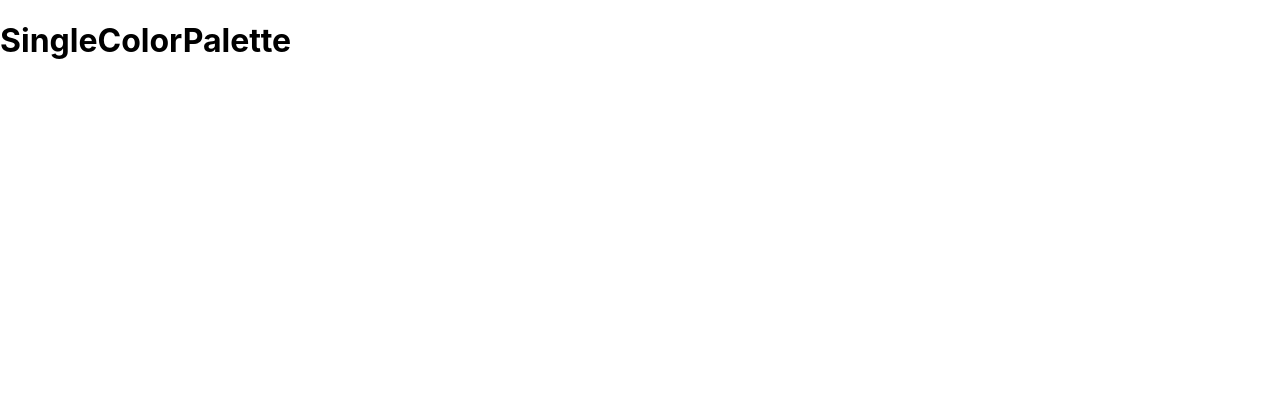
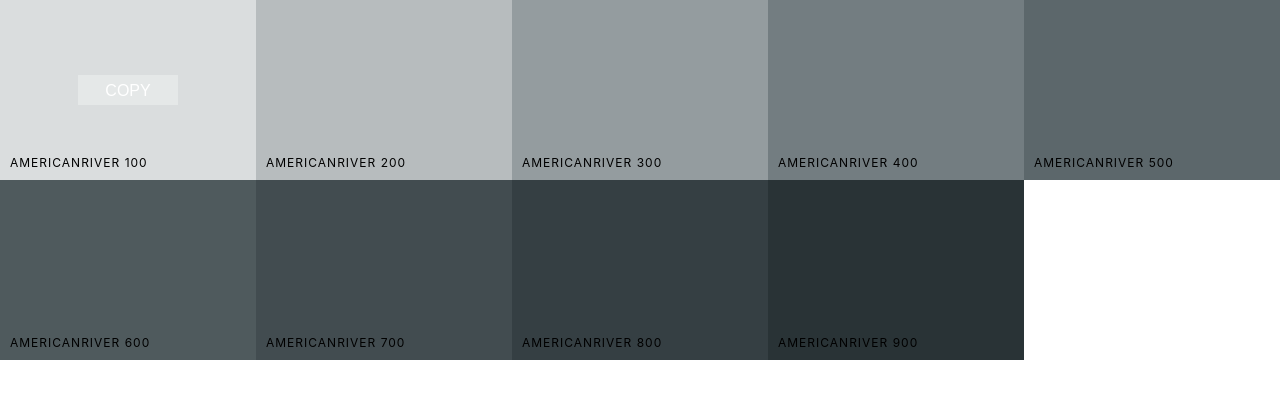
Before and after one commit to elizabethrsotomayor/colors-app, a React (Create React App) app: page /palette/flat-ui-colors-american/americanriver in a window 1280 px wide. Shown: the top 398 px of the page. Built offline with nearby package versions, Linux system fonts and the light colour scheme.

Commit message:
display colors in SingleColorPalette

```diff
--- a/package.json
+++ b/package.json
@@ -18,6 +18,7 @@
     "react-dom": "^18.2.0",
     "react-router-dom": "^6.15.0",
     "react-scripts": "5.0.1",
+    "uuid": "^9.0.0",
     "web-vitals": "^2.1.4"
   },
   "scripts": {
--- a/src/App.js
+++ b/src/App.js
@@ -4,7 +4,7 @@ import PaletteList from './PaletteList';
 import {Route, Routes, useParams} from 'react-router-dom';
 import seedColors from './seedColors';
 import React, { Component } from 'react';
-import SingleColorPalette from './SingleColorPalette';
+import SingleColorPaletteWrapper from './SingleColorPaletteWrapper';
 
 class App extends Component {
   render() {
@@ -18,7 +18,7 @@ class App extends Component {
        )}/>
         <Route path="/palette/:id" element={<PaletteWrapper/>}/>
         <Route path="*" element={<h1>Not Found!</h1>}/>
-        <Route path="/palette/:paletteId/:colorId" element={<SingleColorPalette/>}/>
+        <Route path="/palette/:paletteId/:colorId" element={<SingleColorPaletteWrapper/>}/>
       </Routes>
     );
   }
--- a/src/ColorBox.js
+++ b/src/ColorBox.js
@@ -19,7 +19,7 @@ export default class ColorBox extends Component {
     }
 
     render() {
-        const { name, background, moreUrl } = this.props;
+        const { name, background, moreUrl, showLink } = this.props;
         const {copied} = this.state;
         return (
             <CopyToClipboard text={background} onCopy={this.changeCopyState}>
@@ -35,9 +35,11 @@ export default class ColorBox extends Component {
                     </div>
                     <button className="ColorBox-copy-btn">Copy</button>
                 </div>
-                <Link to={moreUrl} onClick={e => e.stopPropagation()}>
-                    <span className="ColorBox-see-more">More</span>
-                </Link>
+                {showLink && (
+                    <Link to={moreUrl} onClick={e => e.stopPropagation()}>
+                        <span className="ColorBox-see-more">More</span>
+                    </Link>
+                )}
             </div>
             </CopyToClipboard>
         )
--- a/src/Palette.js
+++ b/src/Palette.js
@@ -26,7 +26,7 @@ export default class Palette extends Component {
     const {colors, paletteName, emoji, id} = this.props.palette;
     const {level, format} = this.state;
     const colorBoxes = colors[level].map(color => (
-        <ColorBox background={color[format]} name={color.name} key={color.id} moreUrl={`/palette/${id}/${color.id}`}/>
+        <ColorBox background={color[format]} name={color.name} key={color.id} moreUrl={`/palette/${id}/${color.id}`} showLink/>
     ));
 
     return (
--- a/src/SingleColorPalette.js
+++ b/src/SingleColorPalette.js
@@ -1,9 +1,37 @@
-import React, { Component } from 'react'
+import React, { Component } from 'react';
+import ColorBox from './ColorBox';
+import { v4 as uuidv4 } from 'uuid';
 
 export default class SingleColorPalette extends Component {
+  constructor(props){
+    super(props);
+    this._shades = this.gatherShades(this.props.palette, this.props.colorId);
+  }
+
+  gatherShades(palette, colorToFilterBy) {
+    let shades = [];
+    let allColors = palette.colors;
+
+    for (let key in allColors) {
+      shades = shades.concat(
+        allColors[key].filter(color => color.id === colorToFilterBy)
+      );
+    }
+
+    return shades.slice(1);
+  }
+
   render() {
+    const colorBoxes = this._shades.map(color => (
+      <ColorBox
+        key={uuidv4()}
+        name={color.name}
+        background={color.hex}
+        showLink={false}
+      />
+    ));
     return (
-      <div><h1>SingleColorPalette</h1></div>
+      <div className='Palette'><div className='Palette-colors'>{colorBoxes}</div></div>
     )
   }
 }
--- /dev/null
+++ b/src/SingleColorPaletteWrapper.js
@@ -0,0 +1,16 @@
+import SingleColorPalette from "./SingleColorPalette";
+import { generatePalette } from "./colorHelpers";
+import seedColors from "./seedColors";
+import { useParams } from "react-router-dom";
+
+const findPalette = id => seedColors.find(palette => palette.id === id);
+
+const SingleColorPaletteWrapper = () => {
+  const { paletteId, colorId } = useParams();
+
+  const palette = generatePalette(findPalette(paletteId))
+
+  return <SingleColorPalette colorId={colorId} palette={palette}/>;
+};
+
+export default SingleColorPaletteWrapper;
```
Also changed, not shown: 1 other file (tests, documents, lock files or other folders).
